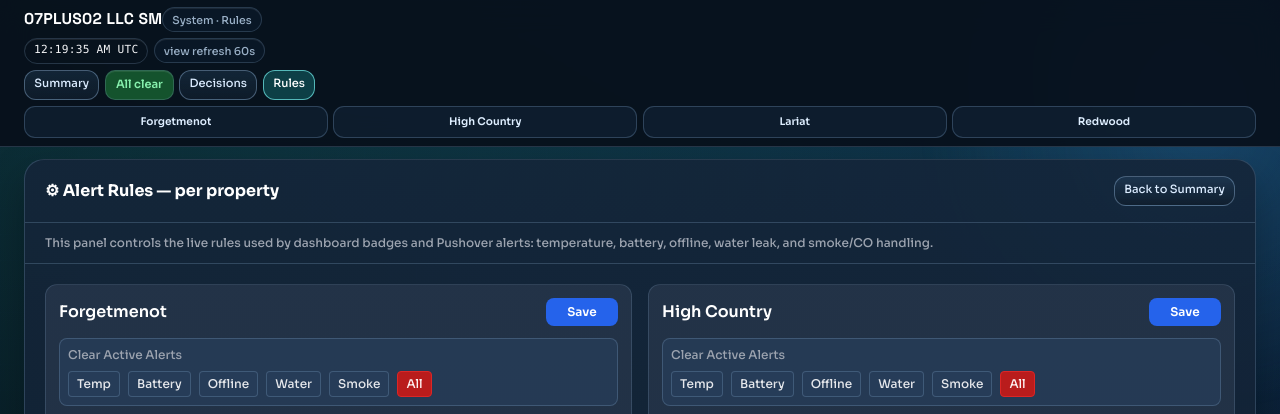
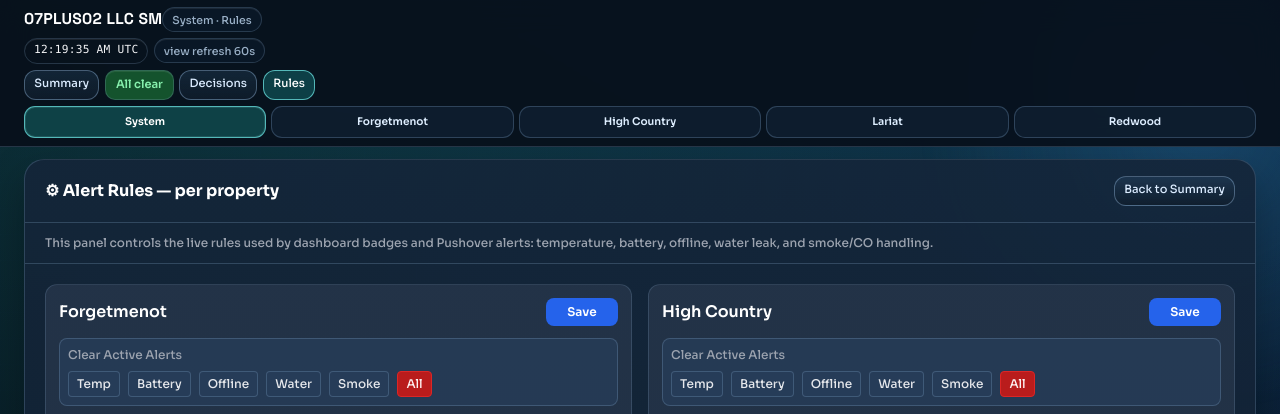
Before and after one commit to rpiasentin/safety-monitor, a FastAPI app: page /system/rules in a window 1280 px wide. Shown: the top 414 px of the page. Run offline with FastAPI, Linux system fonts and the light colour scheme; data that the repository does not hold is empty; parts of the project's set-up code (start-up, migrations or seed data) failed here and were passed over; some libraries are stand-ins or nearby versions.

Commit message:
Add system object navigation

```diff
--- a/app/static/css/monitor-ui.css
+++ b/app/static/css/monitor-ui.css
@@ -185,7 +185,7 @@
 
 .header-property-row {
   display: grid;
-  grid-template-columns: repeat(4, minmax(0, 1fr));
+  grid-template-columns: repeat(auto-fit, minmax(0, 1fr));
   gap: 0.34rem;
 }
 
--- a/main.py
+++ b/main.py
@@ -1350,7 +1350,13 @@ def _build_shell_context(view: str,
             continue
         property_counts[pid] = property_counts.get(pid, 0) + 1
 
-    property_links = []
+    property_links = [{
+        "id": "system",
+        "name": "System",
+        "url": _view_path(normalized_view, None),
+        "alert_count": 0,
+        "is_current": not current_property_id,
+    }]
     for cfg in CONFIG.get("properties", []):
         pid = str(cfg.get("id") or "").strip()
         if not pid:
```
